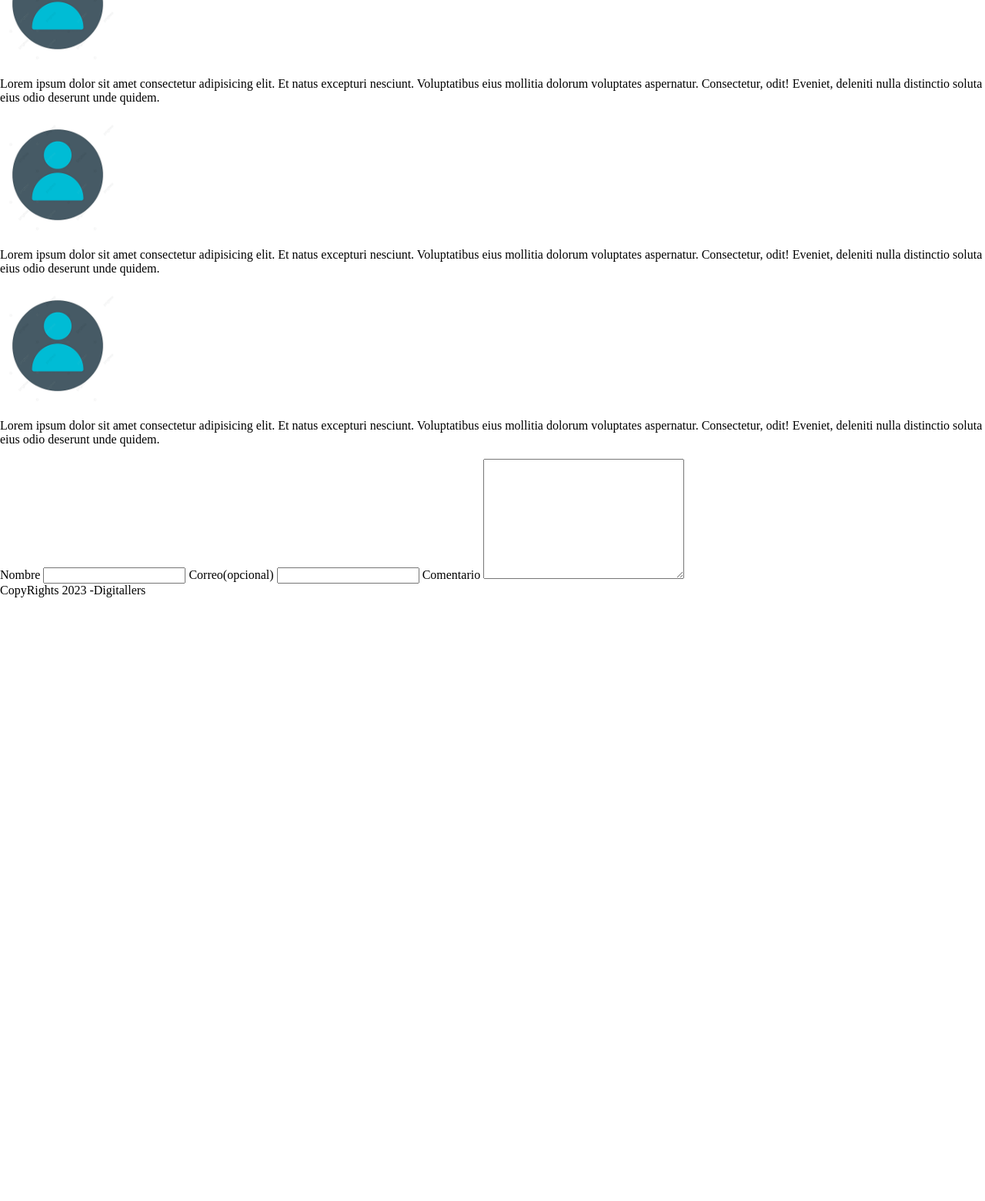
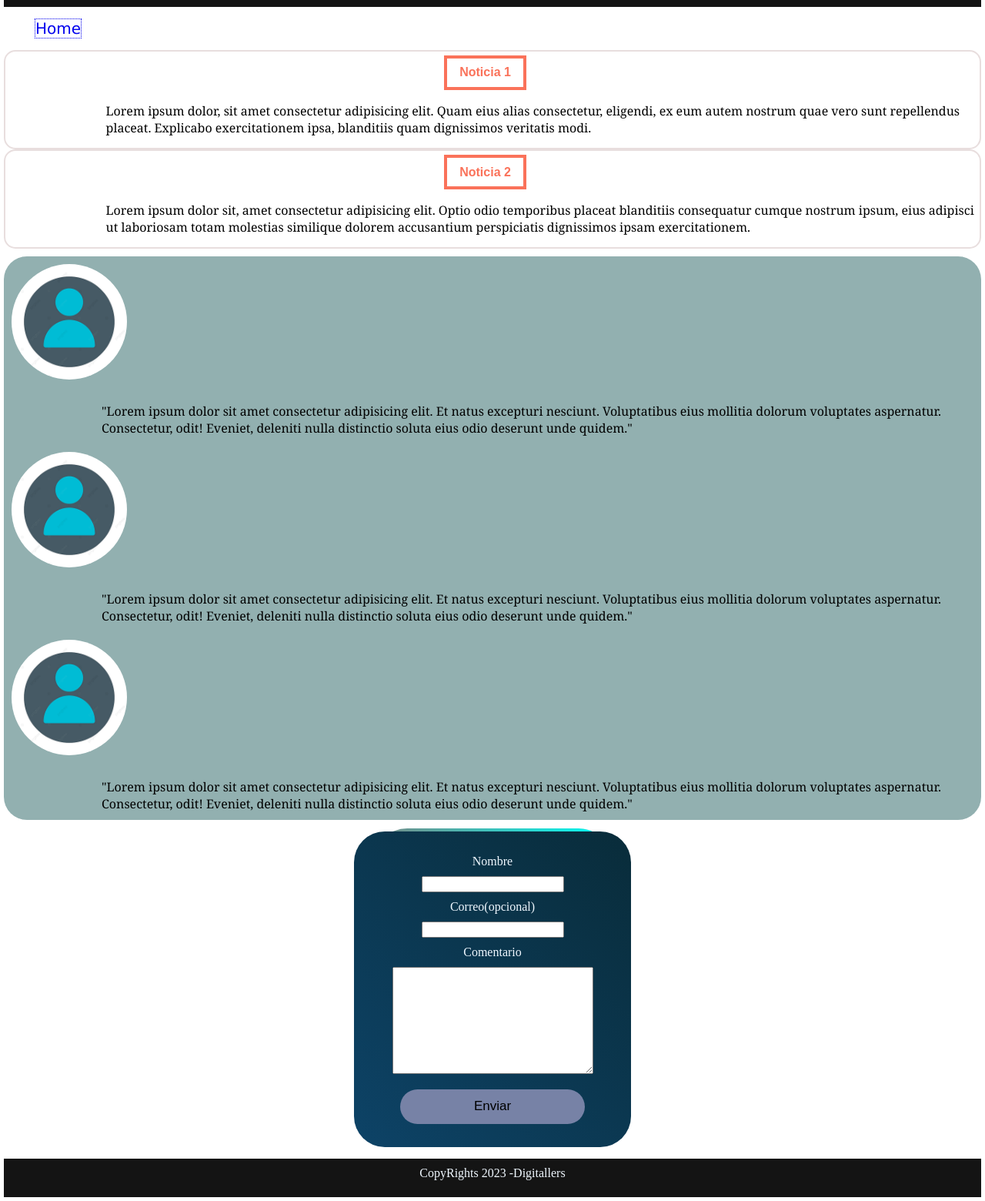
Before and after one commit to verostef18/verostef18.github.io, a plain HTML site: page index.html in a window 1280 px wide. Shown: the part 449-2009 px from the top of the page at 77% size. Before the commit the page ends 1225 px from the top, so only its background shows below. Drawn offline with Linux system fonts and the light colour scheme.

Commit message:
Add files via upload

```diff
--- a/css/estilos.css
+++ b/css/estilos.css
@@ -1,6 +1,6 @@
 
 body{
-    margin: 0;
+    margin: 5px;
     padding: 0;
 }
 body>header{
@@ -10,8 +10,184 @@ body>header{
     font-family: 'Roboto', sans-serif;;
 }
 body>header>div{
+   margin-left: 5px;
+   margin-right: 5px;
+   padding: 5px;
+}
+header div img{
+width: 100%;
+height: 300px;
+
+
+}
+body>header>div>h1,h2{
+    text-align: center;
+}
+nav>ul{
+    list-style: none;
+}
+nav>ul>li>a{
+
+    text-decoration: none;
+    border-style: dotted;
+   border-width: 1px;
+   border-color: 660033;
+   background-color: cc3366;
+   font-family: verdana, arial;
+   font-size: 15pt;
+}
+.button-noticia{
+    padding: 0.6em 1em;
+    border: 4px solid #fa725a;
+    transition: ease-in-out 0.3s;
+    background-color: transparent;
+    color: #fa725a;
+    font-weight: bolder;
+    font-size: 16px;
+    margin-left: 45%;
+   }
+
+   .button-noticia:hover {
+    transform: scale(1.2) rotate(10deg);
+    background-color: #fa725a;
+    color: white;
+   }
+    #noticia_1,#noticia_2{
+    border-width: 2px;
+     border-style: solid;
+     border-color: rgb(232, 222, 222);
+     padding: 5px;
+     border-radius: 15px;
+   }
+   #comentario{
+    margin-top: 10px;
+    background-color: rgb(146, 176, 176);
+    border-radius: 30px;
+   }
+   article p{
+    font-family:Cambria, Cochin, Georgia, Times, 'Times New Roman', serif;
+    margin-left: 10%;
+    margin-bottom: 10px;
     display: inline-block;
-}
-header>img{
-    float: left;
-}
+   }
+   section img {
+    border-radius: 50%;
+    padding: 10px;
+   }
+   .form {
+    display: flex;
+    align-items: center;
+    flex-direction: column;
+    gap: 10px;
+    background-image: linear-gradient(45deg, #0d4367,
+    #092c3a);
+    margin: auto;
+    margin-bottom: 15px;
+    margin-top: 15px;
+    border-radius: 2.5em;
+    padding: 30px;
+    width: 300px;
+    height: 350px;
+  }
+  form label{
+    color: aliceblue;
+  }
+
+  .form::before {
+    content: '';
+    background-image: linear-gradient(45deg, #ff0000,
+    #00fff7);
+    height: 358px;
+    width: 309px;
+    position: absolute;
+    margin-top: -34px;
+    margin-left: px;
+    z-index: -1;
+    border-radius: 2.7em;
+  }
+
+  form .button {
+    margin-top: 10px;
+    font-family: Arial, Helvetica, sans-serif;
+    font-size: 17px;
+    background: #7782a6;
+    color: black;
+    padding: 0.7em 5.5em;
+    display: flex;
+    align-items: center;
+    border: 2px solid #66da4300;
+    border-radius: 5em;
+    overflow: hidden;
+    transition: all 0.2s;
+    cursor: pointer;
+  }
+
+  .button:hover {
+    border: 2px solid #0022ff;
+    background: #00000000;
+    color: #0400ff;
+  }
+
+  .button:active {
+    border: 2px solid #66da4300;
+    background: #ff5900;
+    color: black;
+  }
+
+  .input {
+    width: calc(100% - 10px);
+    padding: 8px;
+    margin-bottom: 20px;
+    border: 1px solid #66da4300;
+    border-bottom: 1px solid #ff5900;
+    outline: none;
+    background-color: transparent;
+    color: #ff5900;
+    font-family: Arial, Helvetica, sans-serif;
+    transition: 0.2s;
+  }
+
+  .input:focus {
+    border: 1px solid #66da4300;
+    border-bottom: 1px solid #ff5900;
+    background-color: transparent;
+    color: white;
+  }
+
+  .input::placeholder {
+    color: #9b725b;
+  }
+
+  .textarea {
+    font-family: Arial, Helvetica, sans-serif;
+    width: calc(100% - 10px);
+    padding: 8px;
+    height: 100px;
+    margin-bottom: 20px;
+    border: 1px solid #66da4300;
+    border-bottom: 1px solid #ff5900;
+    outline: none;
+    background-color: transparent;
+    color: #ff5900;
+  }
+
+  .textarea::placeholder {
+    color: #9b725b;
+  }
+
+  .textarea:focus {
+    border: 1px solid #66da4300;
+    border-bottom: 1px solid #ff5900;
+    background-color: transparent;
+    color: white;
+  }
+   label{
+    display:block;
+   }
+   footer{
+    background-color:rgb(20,20, 20) ;
+    color: aliceblue;
+    height: 30px;
+    text-align: center;
+    padding: 10px;
+   }
--- a/index.html
+++ b/index.html
@@ -12,8 +12,8 @@
 
 <body>
     <header>
-        <div>
-            <img src="./img/portal.jpg" width="200" alt="">
+        <div >
+            <img src="./img/portal.jpg"  alt="">
         </div>
         <div>
         <h1>Digitallers</h1>
@@ -31,7 +31,7 @@
         <section id="noticias">
             <article id="noticia_1">
                 <header>
-                    <h3>lorem</h3>
+                    <button class="button-noticia">Noticia 1</button>
                 </header>
                 <p>Lorem ipsum dolor, sit amet consectetur adipisicing elit. Quam eius alias consectetur, eligendi, ex
                     eum autem nostrum quae vero sunt repellendus placeat. Explicabo exercitationem ipsa, blanditiis quam
@@ -39,7 +39,7 @@
             </article>
             <article id="noticia_2">
                 <header>
-                    <h3>Lorem ipsum </h3>
+                    <button class="button-noticia">Noticia 2</button>
                 </header>
                 <p>Lorem ipsum dolor sit, amet consectetur adipisicing elit. Optio odio temporibus placeat blanditiis
                     consequatur cumque nostrum ipsum, eius adipisci ut laboriosam totam molestias similique dolorem
@@ -49,33 +49,34 @@
         <section id="comentario">
             <article id="comentario_1">
                 <img src="./img/avatar.png" width="150" alt="">
-                <p>Lorem ipsum dolor sit amet consectetur adipisicing elit. Et natus excepturi nesciunt. Voluptatibus
+                <p>"Lorem ipsum dolor sit amet consectetur adipisicing elit. Et natus excepturi nesciunt. Voluptatibus
                     eius mollitia dolorum voluptates aspernatur. Consectetur, odit! Eveniet, deleniti nulla distinctio
-                    soluta eius odio deserunt unde quidem.</p>
+                    soluta eius odio deserunt unde quidem."</p>
             </article>
             <article id="comentario_2">
                 <img src="./img/avatar.png" width="150" alt="">
-                <p>Lorem ipsum dolor sit amet consectetur adipisicing elit. Et natus excepturi nesciunt. Voluptatibus
+                <p>"Lorem ipsum dolor sit amet consectetur adipisicing elit. Et natus excepturi nesciunt. Voluptatibus
                     eius mollitia dolorum voluptates aspernatur. Consectetur, odit! Eveniet, deleniti nulla distinctio
-                    soluta eius odio deserunt unde quidem.</p>
+                    soluta eius odio deserunt unde quidem."</p>
 
             </article>
             <article id="comentario_3">
                 <img src="./img/avatar.png" width="150" alt="">
-                <p>Lorem ipsum dolor sit amet consectetur adipisicing elit. Et natus excepturi nesciunt. Voluptatibus
+                <p>"Lorem ipsum dolor sit amet consectetur adipisicing elit. Et natus excepturi nesciunt. Voluptatibus
                     eius mollitia dolorum voluptates aspernatur. Consectetur, odit! Eveniet, deleniti nulla distinctio
-                    soluta eius odio deserunt unde quidem.</p>
+                    soluta eius odio deserunt unde quidem."</p>
 
             </article>
         </section>
         <section id="tu_comentario">
-            <form action="">
+            <form action="" class="form">
                 <label>Nombre</label>
                 <input type="text" required>
                 <label>Correo(opcional)</label>
                 <input type="email">
                 <label for="">Comentario</label>
                 <textarea name="" id="" cols="30" rows="10"></textarea>
+                <button class="button">Enviar</button>
             </form>
 
         </section>
```
